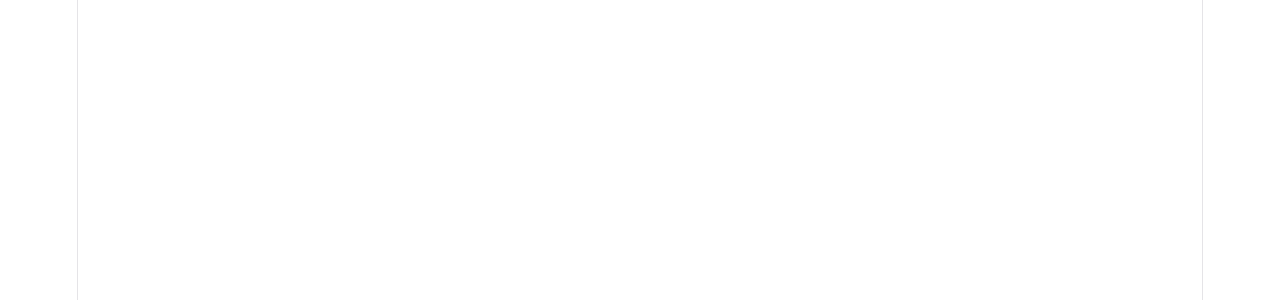
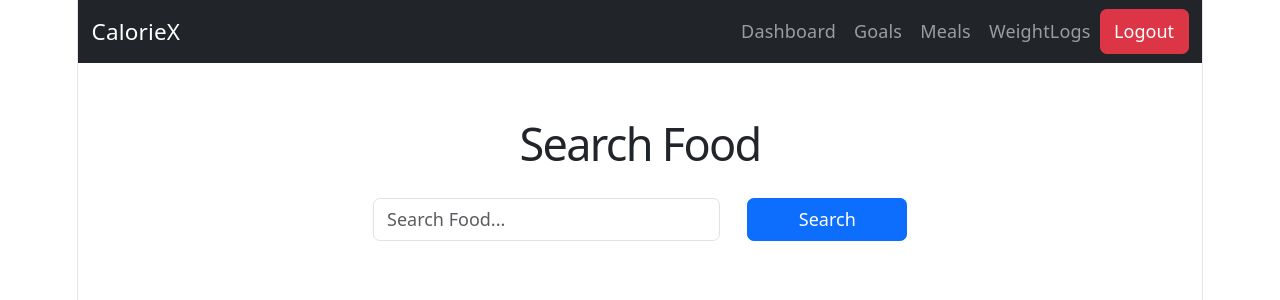
Before and after one commit to saipuneet/CalorieX-Frontend, a React (Vite) app: page /meals in a window 1280 px wide. Before the commit this address had no page. Shown: the top 300 px of the page. Built offline with nearby package versions, Linux system fonts and the light colour scheme.

Commit message:
implemented navbar and also meal page search api

```diff
--- a/src/App.jsx
+++ b/src/App.jsx
@@ -2,6 +2,7 @@
 import Login from "./Pages/Login";
 import Dashboard from "./Pages/Dashboard";
 import Goal from "./Pages/Goal";
+import Meals from "./Pages/Meals";
 
 function App() {
   return (
@@ -10,6 +11,7 @@
         <Route path="/" element={<Login />} />
         <Route path="/dashboard" element={<Dashboard />} />
         <Route path="/goals" element={<Goal />} />
+        <Route path="/meals" element={<Meals />} />
       </Routes>
     </BrowserRouter>
   );
--- /dev/null
+++ b/src/Component/Navbar.jsx
@@ -0,0 +1,42 @@
+import { Link, useNavigate } from "react-router-dom";
+
+function Navbar() {
+  const navigate = useNavigate();
+
+  function handleLogout() {
+    localStorage.removeItem("token");
+    navigate("/");
+  }
+  return (
+    <nav className="navbar navbar-expand-lg navbar-dark bg-dark">
+      <div className="container">
+        <Link className="navbar-brand" to="/dashboard">
+          CalorieX{" "}
+        </Link>
+
+        <div className="navbar-nav">
+          <Link className="nav-link" to="/dashboard">
+            Dashboard
+          </Link>
+
+          <Link className="nav-link" to="/goals">
+            Goals
+          </Link>
+
+          <Link className="nav-link" to="/meals">
+            Meals
+          </Link>
+
+          <Link className="nav-link" to="/weight">
+            WeightLogs
+          </Link>
+
+          <button className="btn btn-danger" onClick={handleLogout}>
+            Logout
+          </button>
+        </div>
+      </div>
+    </nav>
+  );
+}
+export default Navbar;
--- a/src/Pages/Dashboard.jsx
+++ b/src/Pages/Dashboard.jsx
@@ -1,5 +1,6 @@
 import { useEffect, useState } from "react";
 import axios from "axios";
+import Navbar from "../Component/Navbar";
 
 function Dashboard() {
   const [dashboard, setDashboard] = useState(null);
@@ -39,6 +40,8 @@
   }
 
   return (
+    <>
+      <Navbar />
       <div className="container mt-5">
         <h1 className="text-center mb-4">CalorieX Dashboard</h1>
 
@@ -98,6 +101,7 @@
           </div>
         </div>
       </div>
+    </>
   );
 }
 
--- a/src/Pages/Goal.jsx
+++ b/src/Pages/Goal.jsx
@@ -1,5 +1,6 @@
 import axios from "axios";
 import { useEffect, useState } from "react";
+import Navbar from "../Component/Navbar";
 
 function Goal() {
   const [goal, setGoal] = useState({
@@ -57,6 +58,8 @@
   }
 
   return (
+    <>
+      <Navbar />
       <div className="container mt-5">
         <h1 className="text-center mb-4">CalorieX Goal</h1>
 
@@ -194,6 +197,7 @@
           </div>
         </div>
       </div>
+    </>
   );
 }
 
--- /dev/null
+++ b/src/Pages/Meals.jsx
@@ -0,0 +1,161 @@
+import axios from "axios";
+import { useState } from "react";
+import Navbar from "../Component/Navbar";
+
+function Meals() {
+  const [query, setQuery] = useState("");
+  const [foods, SetFoods] = useState([]);
+  const [selectedFood, setSelectedFood] = useState(null);
+  const [mealType, setMealType] = useState("BREAKFAST");
+  const [amount, setAmount] = useState(20);
+
+  async function searchFood() {
+    try {
+      const token = localStorage.getItem("token");
+      const response = await axios.get(
+        `http://localhost:8080/api/foods/search?query=${query}`,
+        {
+          headers: {
+            Authorization: `Bearer ${token}`,
+          },
+        },
+      );
+
+      console.log(response.data);
+      SetFoods(response.data);
+    } catch (error) {
+      console.error(error);
+    }
+  }
+
+  async function saveMeal() {
+    try {
+      const token = localStorage.getItem("token");
+
+      const response = await axios.post(
+        "http://localhost:8080/api/meals/add-from-food",
+        {
+          foodId: selectedFood.id,
+          amount: amount,
+          mealType: mealType,
+        },
+        {
+          headers: {
+            Authorization: `Bearer ${token}`,
+          },
+        },
+      );
+
+      alert("Meal added successfully");
+      console.log(response.data);
+      setSelectedFood(null);
+    } catch (err) {
+      console.error(err);
+      alert("Failed to add Meal");
+    }
+  }
+
+  return (
+    <>
+      <Navbar />
+      <div className="container mt-5">
+        <h1 className="text-center mb-4">Search Food</h1>
+
+        <div className="row justify-content-center mb-4">
+          <div className="col-md-4">
+            <input
+              type="text"
+              className="form-control"
+              placeholder="Search Food..."
+              value={query}
+              onChange={(e) => setQuery(e.target.value)}
+            />
+          </div>
+
+          <div className="col-md-2">
+            <button className="btn btn-primary w-100" onClick={searchFood}>
+              Search
+            </button>
+          </div>
+        </div>
+        <div className="row">
+          {foods.map((food) => (
+            <div className="col-md-3 mb-3" key={food.id}>
+              <div className="card shadow h-100">
+                <img
+                  src={`https://img.spoonacular.com/ingredients_100x100/${food.image}`}
+                  className="card-img-top"
+                  alt={food.name}
+                  style={{
+                    height: "200px",
+                    objectFit: "contain",
+                  }}
+                />
+                <div className="card-body">
+                  <h5 className="card-title">{food.name}</h5>
+                </div>
+                <button
+                  className="btn btn-success"
+                  onClick={() => setSelectedFood(food)}
+                >
+                  Add To Meal
+                </button>
+              </div>
+            </div>
+          ))}
+        </div>
+        {selectedFood && (
+          <div className="card shadow mt-4">
+            <div className="card-body">
+              <h3 className="text-center mb-4">
+                Add {selectedFood.name} To Meal
+              </h3>
+
+              <div className="row justify-content-center mb-3">
+                <div className="col-md-2 text-end">
+                  <label className="form-label">Meal Type :</label>
+                </div>
+
+                <div className="col-md-3">
+                  <select
+                    className="form-select"
+                    value={mealType}
+                    onChange={(e) => setMealType(e.target.value)}
+                  >
+                    <option value="BREAKFAST">Breakfast</option>
+
+                    <option value="LUNCH">Lunch</option>
+
+                    <option value="DINNER">Dinner</option>
+                  </select>
+                </div>
+              </div>
+
+              <div className="row justify-content-center mb-4">
+                <div className="col-md-2 text-end">
+                  <label className="form-label">Amount :</label>
+                </div>
+
+                <div className="col-md-3">
+                  <input
+                    type="number"
+                    className="form-control"
+                    value={amount}
+                    onChange={(e) => setAmount(e.target.value)}
+                  />
+                </div>
+              </div>
+
+              <div className="text-center">
+                <button className="btn btn-primary" onClick={saveMeal}>
+                  Save Meal
+                </button>
+              </div>
+            </div>
+          </div>
+        )}
+      </div>
+    </>
+  );
+}
+export default Meals;
```
Lines whose indentation alone changed are shown as unchanged.
